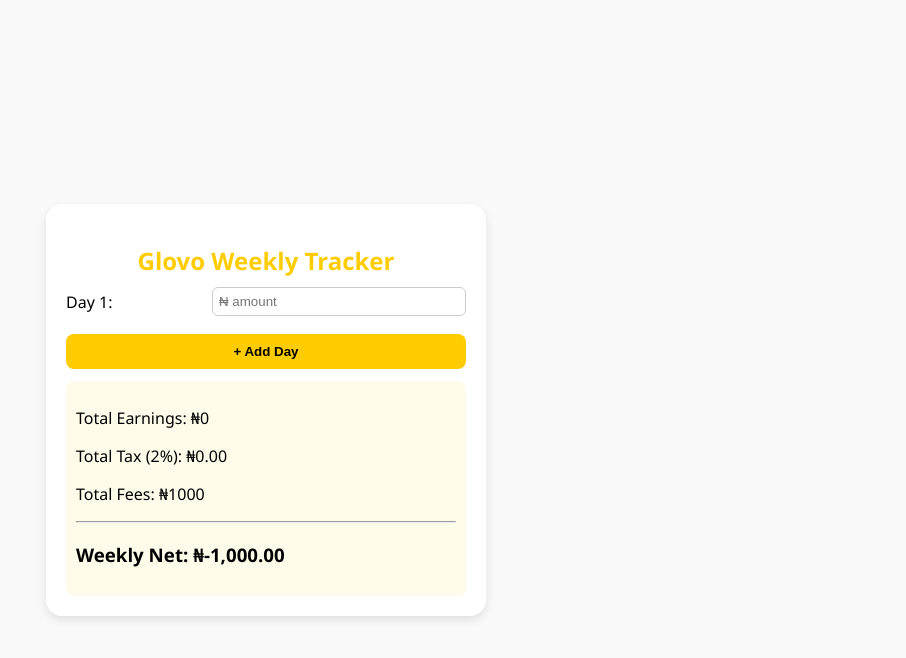
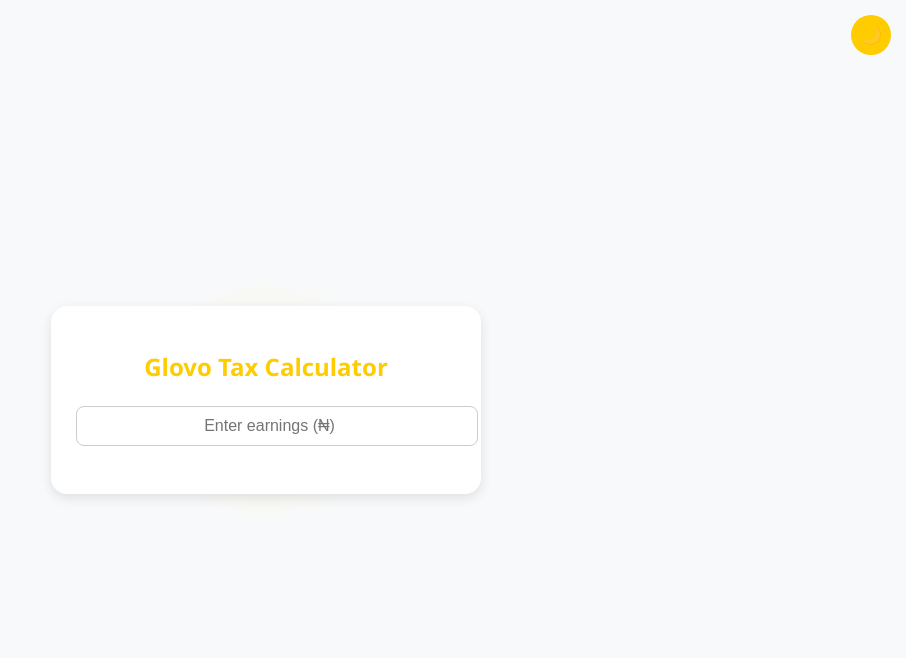
Before and after one commit to jj5199170-alt/Glovo-weekly-tracking, a plain HTML site: page index.html in a window 1280 px wide. Shown: the whole page, without its empty margins (374-1280 px from the left). Drawn offline with Linux system fonts and the light colour scheme.

Commit message:
Update index.html

```diff
--- a/index.html
+++ b/index.html
@@ -1,128 +1,127 @@
-
 <!DOCTYPE html>
 <html lang="en">
 <head>
   <meta charset="UTF-8" />
   <meta name="viewport" content="width=device-width, initial-scale=1.0" />
-  <title>Glovo Weekly Tracker</title>
+  <title>Glovo Tax Calculator</title>
   <style>
+    :root {
+      --glovo-yellow: #ffcc00;
+      --text-dark: #333;
+      --bg-light: #f8f9fa;
+      --bg-dark: #1c1c1c;
+      --text-light: #f8f9fa;
+    }
+
     body {
       font-family: "Segoe UI", sans-serif;
-      background-color: #f9f9f9;
+      margin: 0;
+      padding: 0;
+      height: 100vh;
       display: flex;
+      align-items: center;
       justify-content: center;
-      align-items: center;
-      min-height: 100vh;
-      margin: 0;
-      padding: 10px;
+      background-color: var(--bg-light);
+      color: var(--text-dark);
+      position: relative;
+      overflow: hidden;
+      transition: background 0.3s, color 0.3s;
     }
+
+    /* Glovo logo background (faint delivery bag) */
+    body::before {
+      content: "";
+      position: absolute;
+      top: 50%;
+      left: 50%;
+      width: 250px;
+      height: 250px;
+      background: radial-gradient(circle at center, rgba(255, 204, 0, 0.12) 0%, transparent 70%);
+      border-radius: 50%;
+      transform: translate(-50%, -50%) rotate(-10deg);
+      z-index: 0;
+    }
+
     .card {
-      background: #fff;
+      background: white;
       border-radius: 16px;
-      box-shadow: 0 4px 10px rgba(0,0,0,0.1);
-      padding: 20px;
-      max-width: 400px;
-      width: 100%;
+      box-shadow: 0 4px 12px rgba(0,0,0,0.1);
+      padding: 25px;
+      width: 90%;
+      max-width: 380px;
+      text-align: center;
+      position: relative;
+      z-index: 1;
+      transition: background 0.3s, color 0.3s;
     }
+
     h2 {
-      text-align: center;
-      color: #ffcc00;
-      margin-bottom: 10px;
+      color: var(--glovo-yellow);
+      margin-bottom: 15px;
     }
-    .day-input {
-      display: flex;
-      justify-content: space-between;
-      align-items: center;
-      margin-bottom: 8px;
-    }
-    .day-input input {
-      width: 60%;
-      padding: 6px;
-      border: 1px solid #ccc;
-      border-radius: 6px;
-    }
-    button {
+
+    input {
       width: 100%;
       padding: 10px;
-      background: #ffcc00;
-      border: none;
+      margin: 8px 0;
+      border: 1px solid #ccc;
       border-radius: 8px;
-      font-weight: bold;
-      cursor: pointer;
-      margin-top: 10px;
+      font-size: 16px;
+      text-align: center;
+      background: transparent;
+      color: inherit;
     }
-    button:hover { background: #ffb800; }
+
     .result {
-      text-align: center;
       margin-top: 15px;
       font-weight: 600;
+      font-size: 17px;
     }
-    .totals {
-      margin-top: 12px;
-      background: #fffbea;
-      padding: 10px;
-      border-radius: 8px;
+
+    .theme-toggle {
+      position: absolute;
+      top: 15px;
+      right: 15px;
+      background: var(--glovo-yellow);
+      border: none;
+      border-radius: 50%;
+      width: 40px;
+      height: 40px;
+      cursor: pointer;
+      color: white;
+      font-size: 18px;
+      transition: background 0.3s;
+    }
+    .theme-toggle:hover { background: #ffb800; }
+
+    body.dark {
+      background-color: var(--bg-dark);
+      color: var(--text-light);
+    }
+    body.dark .card {
+      background-color: #2a2a2a;
+      color: var(--text-light);
     }
   </style>
 </head>
 <body>
+  <button class="theme-toggle" id="themeBtn">🌙</button>
+
   <div class="card">
-    <h2>Glovo Weekly Tracker</h2>
-    <div id="inputs"></div>
-    <button onclick="addDay()">+ Add Day</button>
-    <div class="totals" id="totals"></div>
+    <h2>Glovo Tax Calculator</h2>
+    <input type="number" id="earnings" placeholder="Enter earnings (₦)" />
+    <div class="result" id="result"></div>
   </div>
 
   <script>
-    const taxRate = 0.02;
+    const earningsInput = document.getElementById("earnings");
+    const resultDiv = document.getElementById("result");
+    const themeBtn = document.getElementById("themeBtn");
+    const body = document.body;
+
     const platformFee = 500;
     const adminFee = 500;
-    let dayCount = 0;
-
-    const inputsDiv = document.getElementById("inputs");
-    const totalsDiv = document.getElementById("totals");
-
-    function addDay() {
-      dayCount++;
-      const div = document.createElement("div");
-      div.className = "day-input";
-      div.innerHTML = `
-        <label>Day ${dayCount}:</label>
-        <input type="number" placeholder="₦ amount" oninput="calculate()" id="day${dayCount}">
-      `;
-      inputsDiv.appendChild(div);
-      calculate();
-    }
+    const taxRate = 0.02;
 
     function calculate() {
-      let totalEarnings = 0;
-      let totalTax = 0;
-      let totalDeductions = 0;
-      let totalNet = 0;
-
-      for (let i = 1; i <= dayCount; i++) {
-        const val = parseFloat(document.getElementById(`day${i}`)?.value) || 0;
-        const tax = val * taxRate;
-        const deduction = tax + platformFee + adminFee;
-        const net = val - deduction;
-
-        totalEarnings += val;
-        totalTax += tax;
-        totalDeductions += (platformFee + adminFee);
-        totalNet += net;
-      }
-
-      totalsDiv.innerHTML = `
-        <p>Total Earnings: ₦${totalEarnings.toLocaleString()}</p>
-        <p>Total Tax (2%): ₦${totalTax.toFixed(2)}</p>
-        <p>Total Fees: ₦${totalDeductions}</p>
-        <hr/>
-        <h3>Weekly Net: ₦${totalNet.toLocaleString(undefined, {minimumFractionDigits: 2})}</h3>
-      `;
-    }
-
-    // Start with one day input
-    addDay();
-  </script>
-</body>
-</html>
+      const earnings = parse
```
